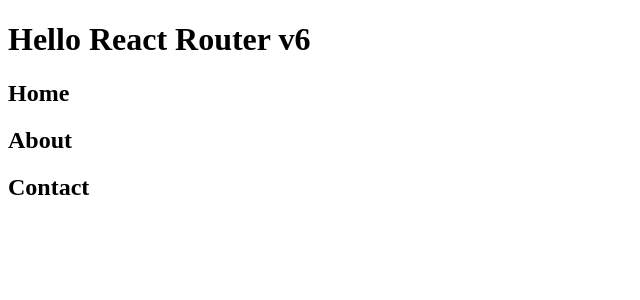
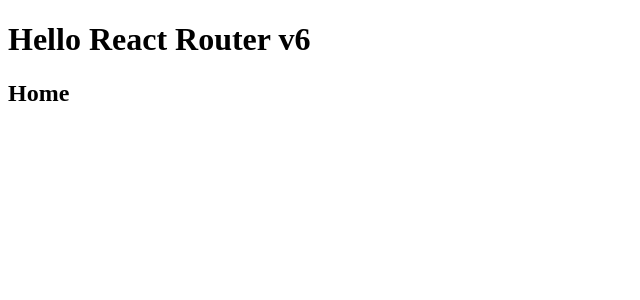
Before and after one commit to k-haruaki/vite-react-ts-app, a React (Vite) app: page / in a window 1280 px wide. Shown: the top 300 px of the page, without its empty margins (0-640 px from the left). Built offline with nearby package versions, Linux system fonts and the light colour scheme.

Commit message:
ルーティング部分を設定

```diff
--- a/src/App.tsx
+++ b/src/App.tsx
@@ -1,12 +1,15 @@
+import { Routes, Route } from 'react-router-dom';
 import { About, Contact, Home } from './routes/index';
 
 const App = () => {
   return (
-    <div>
+    <div className="App">
       <h1>Hello React Router v6</h1>
-      <Home />
-      <About />
-      <Contact />
+      <Routes>
+        <Route index element={<Home />} />
+        <Route path="/about" element={<About />} />
+        <Route path="/contact" element={<Contact />} />
+      </Routes>
     </div>
   );
 };
--- a/src/main.tsx
+++ b/src/main.tsx
@@ -1,9 +1,12 @@
 import React from 'react';
 import ReactDOM from 'react-dom/client';
 import App from './App.jsx';
+import { BrowserRouter } from 'react-router-dom';
 
 ReactDOM.createRoot(document.getElementById('root') as HTMLElement).render(
   <React.StrictMode>
-    <App />
+    <BrowserRouter>
+      <App />
+    </BrowserRouter>
   </React.StrictMode>,
 );
```
